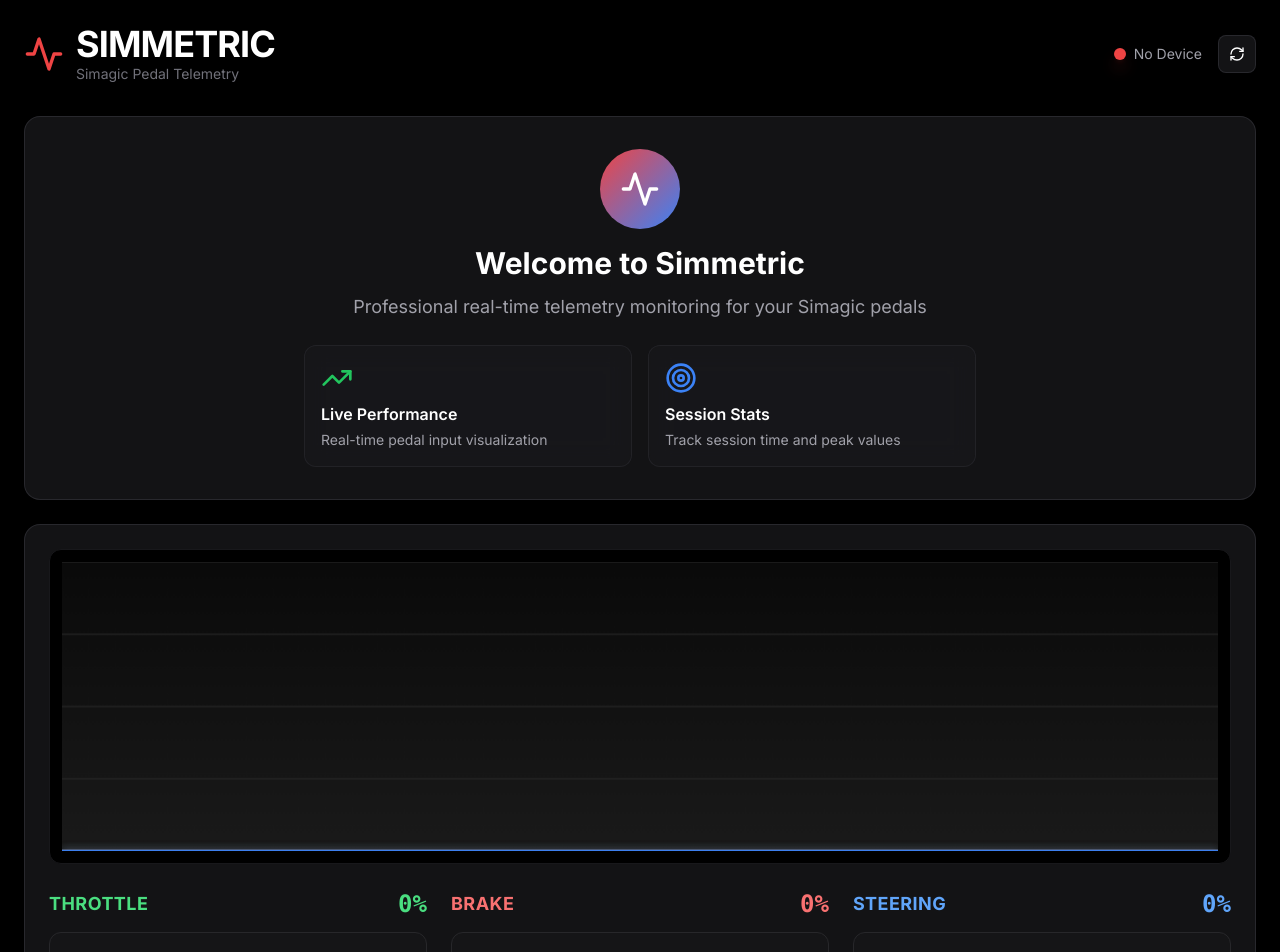
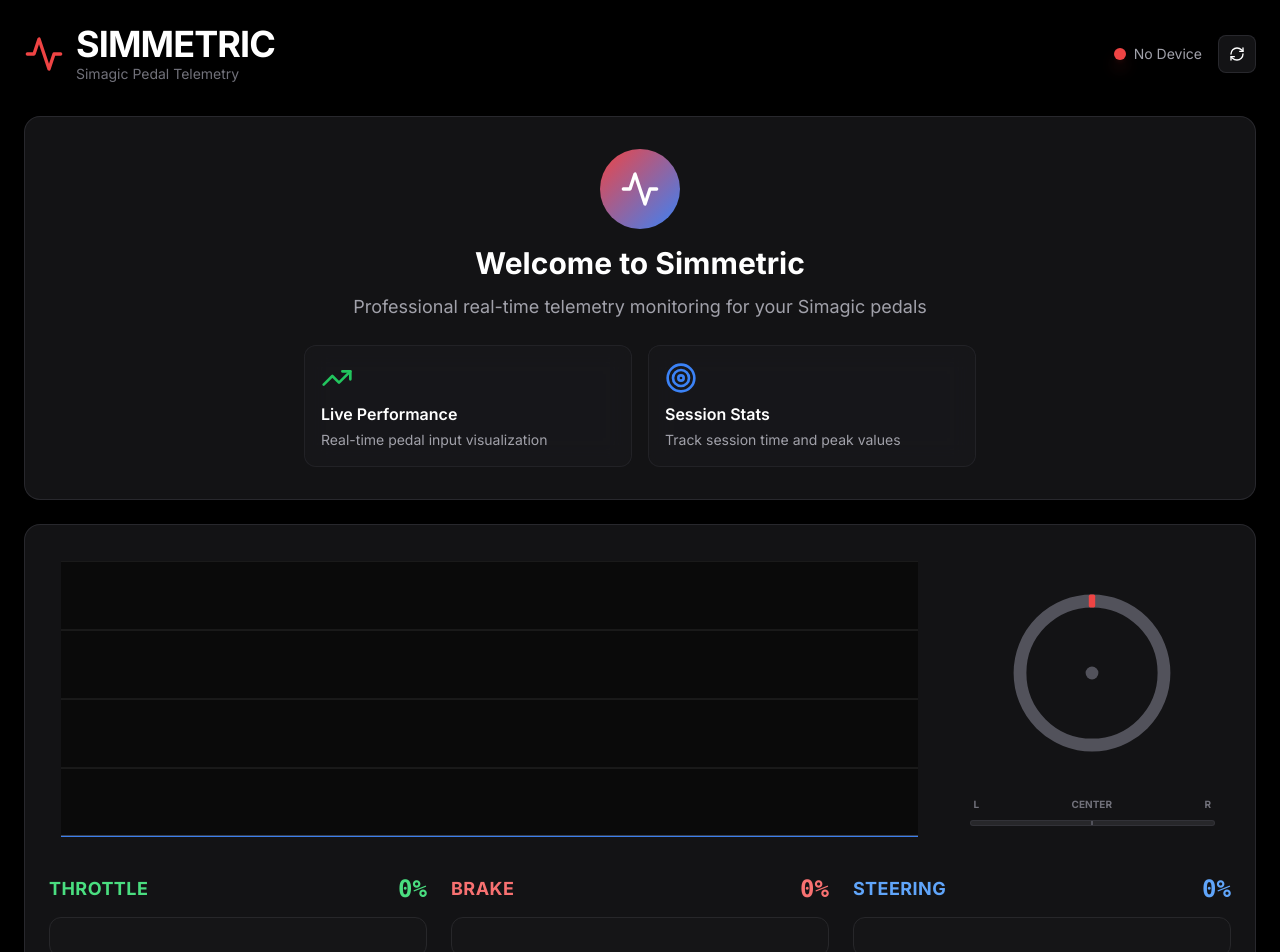
Before and after one commit to mattcracing/Simmetric, a React (Vite) app: page / in a window 1280 px wide. Shown: the top 952 px of the page. Built offline with nearby package versions, Linux system fonts and the light colour scheme.

Commit message:
Add steering visual; simplify UI

```diff
--- a/src/components/Home.tsx
+++ b/src/components/Home.tsx
@@ -14,10 +14,34 @@
     steering: number;
 }
 
+const SteeringWheel = ({ angle }: { angle: number }) => (
+    <div className="relative w-full aspect-square max-w-[200px] mx-auto flex items-center justify-center">
+
+        {/* Rotating Wheel */}
+        <div
+            className="relative w-4/5 h-4/5 transition-transform duration-75 ease-out"
+            style={{ transform: `rotate(${angle}deg)` }}
+        >
+            <svg viewBox="0 0 100 100" className="w-full h-full">
+                {/* Simplified Outer Ring */}
+                <circle cx="50" cy="50" r="45" fill="none" stroke="currentColor" strokeWidth="8" className="text-zinc-600" />
+
+                {/* Center dot */}
+                <circle cx="50" cy="50" r="4" fill="currentColor" className="text-zinc-600" />
+
+                {/* Top Marker Line */}
+                <rect x="48" y="1" width="4" height="8" rx="1" fill="currentColor" className="text-red-500 shadow-lg" />
+            </svg>
+        </div>
+
+    </div>
+);
+
 export default function SimagicPedalTelemetry() {
     const [throttle, setThrottle] = useState(0);
     const [brake, setBrake] = useState(0);
     const [steering, setSteering] = useState(0);
+    const [steeringAngle, setSteeringAngle] = useState(0);
     const [history, setHistory] = useState<HistoryItem[]>([]);
     const [connectionStatus, setConnectionStatus] = useState('polling');
     const [lastUpdate, setLastUpdate] = useState(Date.now());
@@ -65,6 +89,7 @@
                     setThrottle(newThrottle);
                     setBrake(newBrake);
                     setSteering(newSteering);
+                    setSteeringAngle(steeringAxis * 450); // Map -1 to 1 into -450 to 450 degrees
 
                     // Update session stats with peak values
                     setSessionStats(prev => ({
@@ -89,6 +114,7 @@
                     setThrottle(((1 - tAxis) / 2) * 100);
                     setBrake(((1 - bAxis) / 2) * 100);
                     setSteering(((1 - cAxis) / 2) * 100);
+                    setSteeringAngle(cAxis * 450);
                     setLastUpdate(Date.now());
                     setConnectionStatus('connected-generic');
                 }
@@ -139,7 +165,6 @@
         if (ctx) {        // Background with subtle gradient
             const bgGradient = ctx.createLinearGradient(0, 0, 0, height);
             bgGradient.addColorStop(0, '#0a0a0a');
-            bgGradient.addColorStop(1, '#1a1a1a');
             ctx.fillStyle = bgGradient;
             ctx.fillRect(0, 0, width, height);
 
@@ -158,11 +183,7 @@
 
             const xStep = width / (maxHistory - 1);
 
-            // Helper to draw line with glow
-            const drawGlowLine = (color: string, glowColor: string, dataKey: keyof HistoryItem) => {
-                // Glow effect
-                ctx.shadowBlur = 8;
-                ctx.shadowColor = glowColor;
+            const drawAxis = (color: string, dataKey: keyof HistoryItem) => {
                 ctx.strokeStyle = color;
                 ctx.lineWidth = 2.5;
                 ctx.beginPath();
@@ -176,12 +197,11 @@
                     }
                 });
                 ctx.stroke();
-                ctx.shadowBlur = 0;
             };
 
-            drawGlowLine('#10b981', 'rgba(16, 185, 129, 0.4)', 'throttle');
-            drawGlowLine('#ef4444', 'rgba(239, 68, 68, 0.4)', 'brake');
-            drawGlowLine('#3b82f6', 'rgba(59, 130, 246, 0.4)', 'steering');
+            drawAxis('#10b981', 'throttle');
+            drawAxis('#ef4444', 'brake');
+            drawAxis('#3b82f6', 'steering');
         }
     }, [history]);
 
@@ -302,15 +322,40 @@
 
                 {/* Main Telemetry Display */}
                 <div className="glass-strong rounded-2xl p-6 border border-zinc-800/50 shadow-2xl animate-slide-up">
+                    {/* Graph and Steering Section */}
+                    <div className="grid grid-cols-1 lg:grid-cols-12 gap-6 mb-6">
                         {/* Graph */}
-                    <div className="bg-black rounded-xl p-3 mb-6 border border-zinc-900">
+                        <div className="lg:col-span-9 rounded-xl p-3 overflow-hidden min-h-[300px]">
                             <canvas
                                 ref={canvasRef}
                                 width={1200}
                                 height={300}
-                            className="w-full"
+                                className="w-full h-full"
                                 style={{ imageRendering: 'crisp-edges' }}
                             />
+                        </div>
+
+                        {/* Steering Wheel */}
+                        <div className="lg:col-span-3  p-4 flex flex-col items-center justify-center">
+                            <SteeringWheel angle={steeringAngle} />
+                            <div className="mt-6 w-full space-y-2">
+                                <div className="flex justify-between text-[10px] text-zinc-500 uppercase font-bold px-1">
+                                    <span>L</span>
+                                    <span>Center</span>
+                                    <span>R</span>
+                                </div>
+                                <div className="h-1.5 w-full bg-zinc-800 rounded-full overflow-hidden border border-zinc-700/50 relative">
+                                    <div
+                                        className="absolute top-0 bottom-0 bg-blue-500 transition-all duration-75"
+                                        style={{
+                                            left: steeringAngle < 0 ? `${50 + (steeringAngle / 9)}%` : '50%',
+                                            right: steeringAngle > 0 ? `${50 - (steeringAngle / 9)}%` : '50%'
+                                        }}
+                                    />
+                                    <div className="absolute top-0 bottom-0 left-1/2 w-0.5 bg-zinc-600 -translate-x-1/2" />
+                                </div>
+                            </div>
+                        </div>
                     </div>
 
                     {/* Pedal Bars */}
```
Lines whose indentation alone changed are shown as unchanged.
